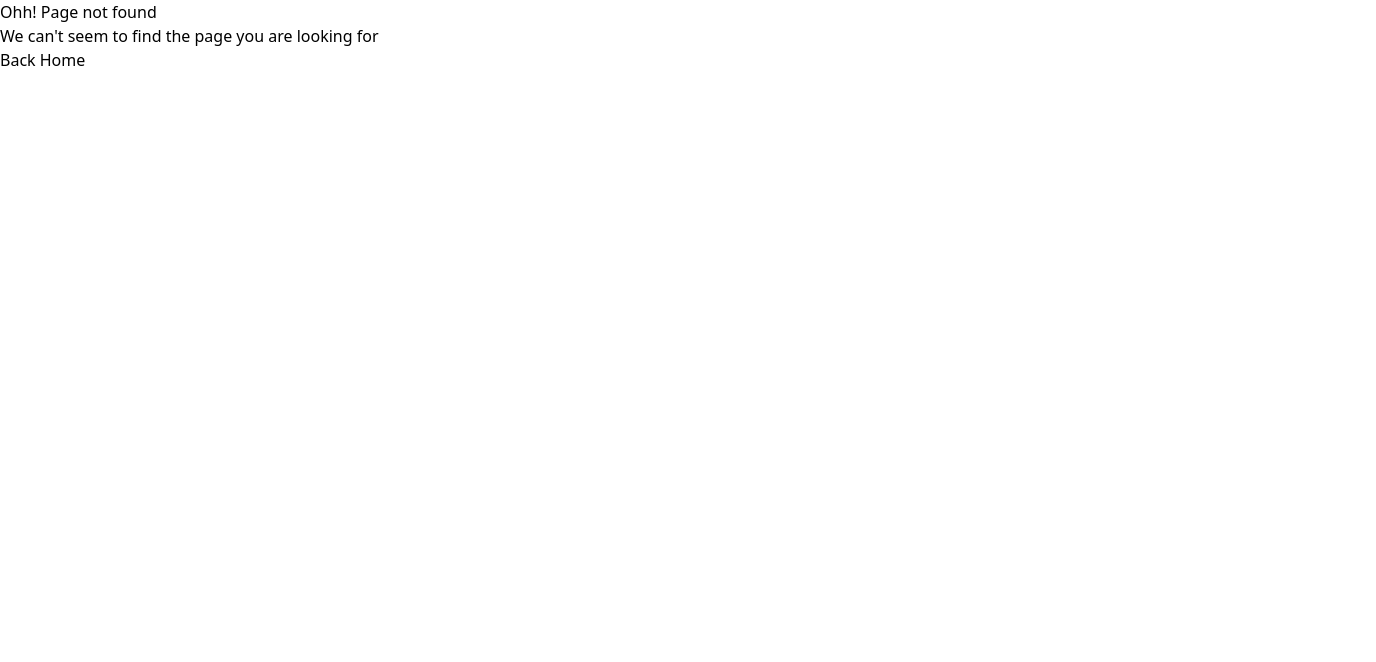
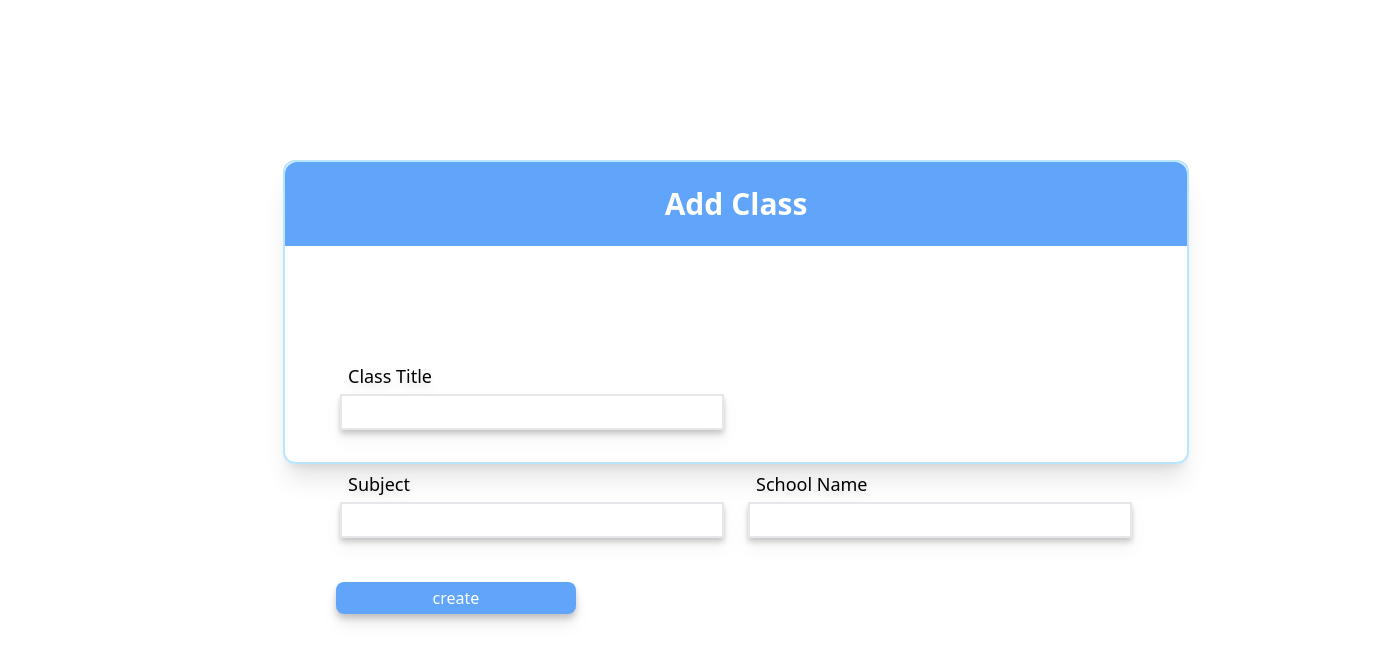
Before and after one commit to jswyndham/class-quizz-app, a React (Vite) app in the folder client/: page /add-class in a window 1280 px wide. Before the commit this address had no page. Shown: the top 662 px of the page, 1376 px wide, since content can reach past the window. Built offline with nearby package versions, Linux system fonts and the light colour scheme.

Commit message:
Add 'add class' components and minor design features

```diff
--- a/client/src/components/FormRow.jsx
+++ b/client/src/components/FormRow.jsx
@@ -3,7 +3,10 @@ import React from 'react';
 const FormRow = ({ type, name, labelText, defaultValue }) => {
 	return (
 		<div className="flex flex-col m-1">
-			<label htmlFor={name} className="text-lg text-bold mb-1 px-2">
+			<label
+				htmlFor={name}
+				className="text-lg text-bold mb-1 px-2 dark:text-white"
+			>
 				{labelText || name}
 			</label>
 			<input
--- a/client/src/components/LogoutContainer.jsx
+++ b/client/src/components/LogoutContainer.jsx
@@ -8,7 +8,7 @@ const LogoutContainer = () => {
 		<article className="flex flex-col justify-end -mt-4">
 			<div className="flex flex-row justify-evenly pt-2 -mt-2 h-10 w-fit rounded-lg text-blue-800 dark:text-blue-300">
 				<FaUserCircle className="text-4xl ml-2 mr-4 -mt-1 pt-1 " />
-				{user?.name}
+				{user?.firstName}
 				<FaCaretDown className="text-2xl ml-6 mr-2 " />
 			</div>
 			<div className="flex justify-end">
--- /dev/null
+++ b/client/src/pages/AddClass.jsx
@@ -0,0 +1,64 @@
+import { FormRow } from '../components';
+import { useOutletContext } from 'react-router';
+import { CLASS_STATUS } from '../../../utils/constants';
+import { Form, useNavigation, redirect } from 'react-router-dom';
+import { toast } from 'react-toastify';
+import customFetch from '../utils/customFetch';
+
+const AddClass = () => {
+	// const { user } = useOutletContext();
+	const navigation = useNavigation();
+	const isSubmitting = navigation.state === 'submitting';
+
+	return (
+		<section className="w-screen h-screen mx-2 my-24 md:my-16 lg:mx-24 flex justify-center align-middle p-12 md:p-24">
+			<article className="flex flex-col w-full h-5/6 md:w-5/6 md:h-1/2 py-16 border-solid border-2 border-sky-200 rounded-xl shadow-xl">
+				<div className="w-full bg-blue-400 -mt-16 text-center rounded-t-xl">
+					<h1 className="m-6 text-3xl font-bold text-white">
+						Add Class
+					</h1>
+				</div>
+				<div className="flex justify-center align-middle">
+					<Form
+						method="post"
+						className="flex flex-col p-24 drop-shadow-lg"
+					>
+						<div className="w-fit m-4">
+							<FormRow
+								type="text"
+								name="className"
+								labelText="Class Title"
+								placeholder="class title"
+							/>
+						</div>
+						<div className="flex flex-col xl:flex-row m-4">
+							<div className="xl:mr-2">
+								<FormRow
+									type="text"
+									name="subject"
+									labelText="Subject"
+									placeholder="subject"
+								/>
+							</div>
+
+							<div className="xl:ml-2">
+								<FormRow
+									type="text"
+									name="school"
+									labelText="School Name"
+									placeholder="school name"
+								/>
+							</div>
+						</div>
+
+						<button className="h-8 w-60 mt-6 mx-4 bg-blue-400 text-white rounded-lg drop-shadow-lg hover:bg-blue-600 hover:text-gray-100 hover:shadow-xl">
+							{isSubmitting ? 'submitting...' : 'create'}
+						</button>
+					</Form>
+				</div>
+			</article>
+		</section>
+	);
+};
+
+export default AddClass;
--- a/client/src/pages/AddTest.jsx
+++ /dev/null
@@ -1,11 +0,0 @@
-import React from 'react';
-
-const AddTest = () => {
-	return (
-		<div>
-			<h1>Add Test</h1>
-		</div>
-	);
-};
-
-export default AddTest;
--- a/client/src/pages/DashboardLayout.jsx
+++ b/client/src/pages/DashboardLayout.jsx
@@ -1,5 +1,5 @@
 import { React, createContext, useContext, useState } from 'react';
-import { Outlet, redirect, useLoaderData } from 'react-router-dom';
+import { Outlet, redirect, useLoaderData, useNavigate } from 'react-router-dom';
 import { BigSidebar, SmallSidebar, Navbar } from '../components';
 import { checkDefaultTheme } from '../App';
 import customFetch from '../utils/customFetch.js';
@@ -17,11 +17,12 @@ const DashboardContext = createContext();
 
 const DashboardLayout = ({ isDarkThemeEnabled }) => {
 	const { user } = useLoaderData();
-
+	const navigate = useNavigate();
 	const [showSidebar, setShowSidebar] = useState(false);
 	const [isDarkTheme, setisDarkTheme] = useState(checkDefaultTheme());
 	const [showLogout, setShowLogout] = useState(false);
 
+	// TOGGLE DARK THEME
 	const toggleDarkTheme = () => {
 		const newDarkTheme = !isDarkTheme;
 		setisDarkTheme(newDarkTheme);
@@ -29,12 +30,16 @@ const DashboardLayout = ({ isDarkThemeEnabled }) => {
 		localStorage.setItem('theme', newDarkTheme ? 'dark' : 'light');
 	};
 
+	// TOGGLE MENU
 	const toggleSidebar = () => {
 		setShowSidebar(!showSidebar);
 	};
 
+	// LOGOUT
 	const logoutUser = async () => {
-		console.log('logout user');
+		navigate('/');
+		await customFetch.get('/auth/logout');
+		toast.success('Logging out...');
 	};
 
 	return (
@@ -60,7 +65,7 @@ const DashboardLayout = ({ isDarkThemeEnabled }) => {
 						</div>
 						<div>
 							<SmallSidebar />
-							<Outlet />
+							<Outlet constect={{ user }} />
 						</div>
 					</div>
 				</article>
--- a/client/src/pages/Login.jsx
+++ b/client/src/pages/Login.jsx
@@ -39,9 +39,7 @@ const Login = () => {
 		<section className="flex justify-center align-middle p-12 md:p-24">
 			<article className="flex flex-col w-full md:w-fit py-16 border-solid border-2 border-sky-200 rounded-xl shadow-xl">
 				<div className="w-full bg-blue-400 -mt-16 text-center">
-					<h1 className="m-6 text-3xl font-bold text-white">
-						Sign Up
-					</h1>
+					<h1 className="m-6 text-3xl font-bold text-white">Login</h1>
 				</div>
 				<div className="flex justify-center align-middle">
 					<Form method="post" className="w-fit p-8 md:p-16">
--- a/client/src/pages/index.js
+++ b/client/src/pages/index.js
@@ -6,7 +6,7 @@ export { default as Login } from './Login';
 export { default as Error } from './Error';
 export { default as Stats } from './Stats';
 export { default as AllTests } from './AllTests';
-export { default as AddTest } from './AddTest';
+export { default as AddClass } from './AddClass';
 export { default as EditTest } from './EditTest';
 export { default as DeleteTest } from './DeleteTest';
 export { default as Profile } from './Profile';
```
Also changed, not shown: client/src/App.jsx (+4 -4 lines).
